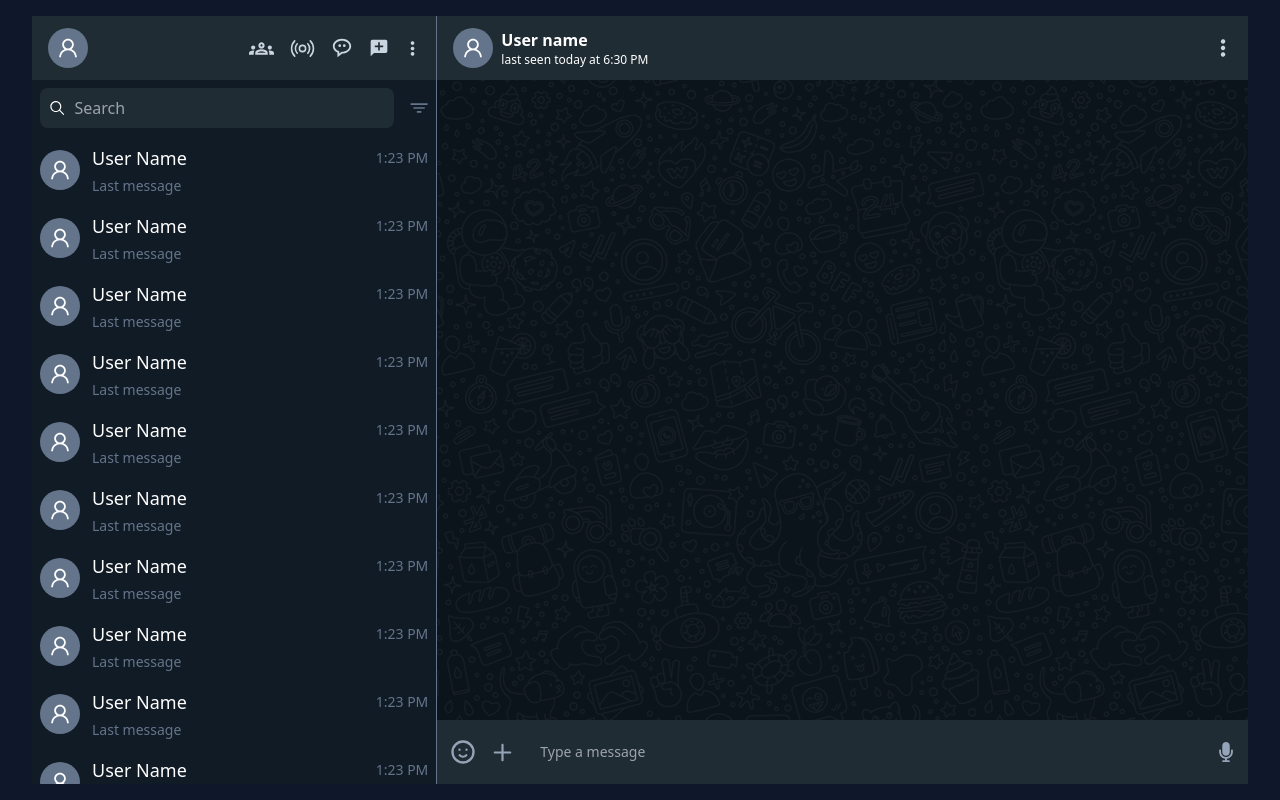
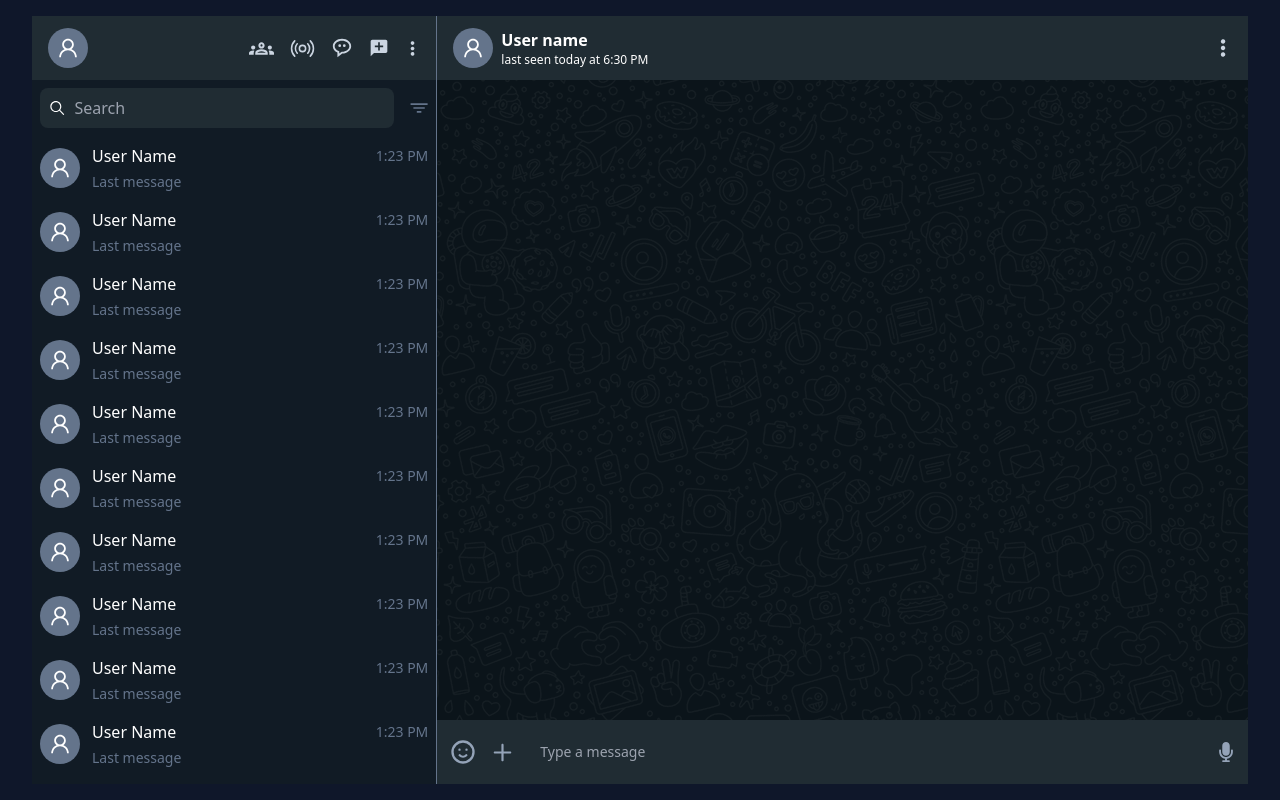
Before and after one commit to neerajgurung2099/whatsapp-client-clone, a React (Create React App) app: page / in a window 1280 px wide. Both pictures are taken after typing "name@example.com", "Sample123" into the empty fields and a click on the button "Sign In". Built offline with nearby package versions, Linux system fonts and the light colour scheme.

Commit message:
Update on react me

```diff
--- a/src/components/Layout/Sidebar.tsx
+++ b/src/components/Layout/Sidebar.tsx
@@ -91,7 +91,7 @@ export const Sidebar = () => {
             <li className="group flex items-center gap-x-3 p-2 hover:bg-oxfordblue cursor-pointer">
               <Avatar />
               <div className=" flex flex-col gap-y-1 grow">
-                <span className="text-lg">User Name</span>
+                <span className="text-semibold">User Name</span>
                 <p className="text-sm text-slate-500">Last message </p>
               </div>
               <div className="flex flex-col items-end text-slate-500">
```
Also changed, not shown: 1 other file (tests, documents, lock files or other folders).
